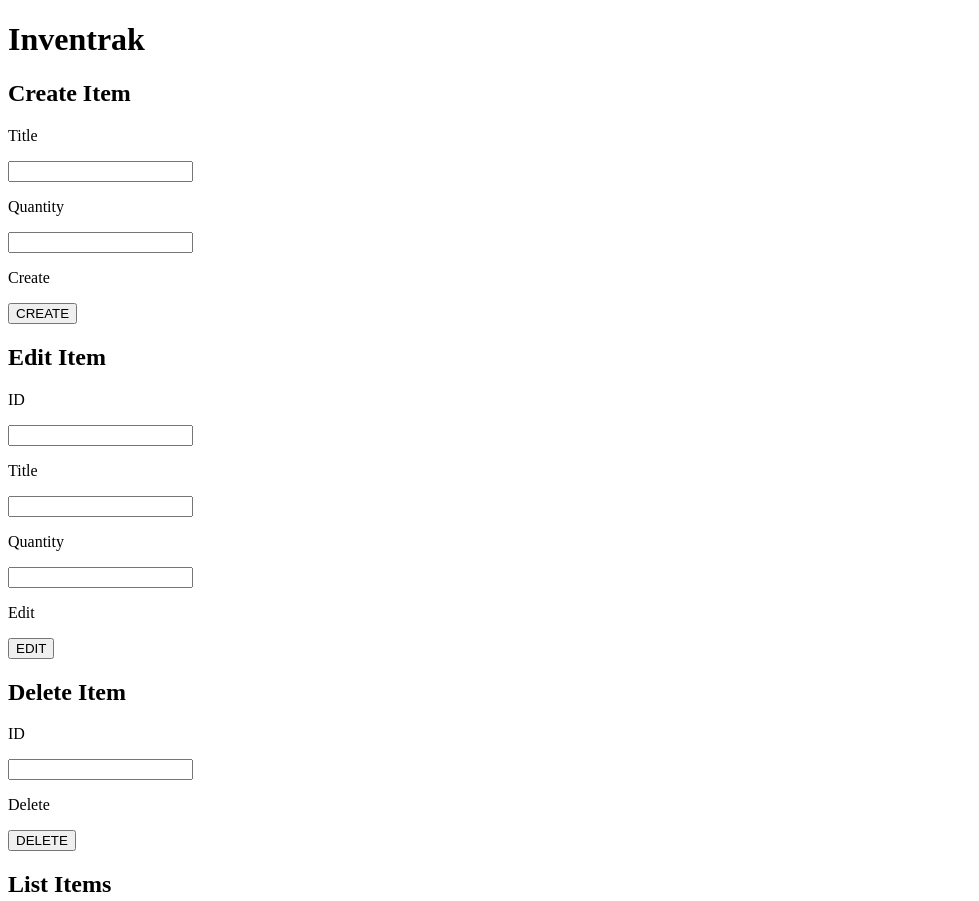
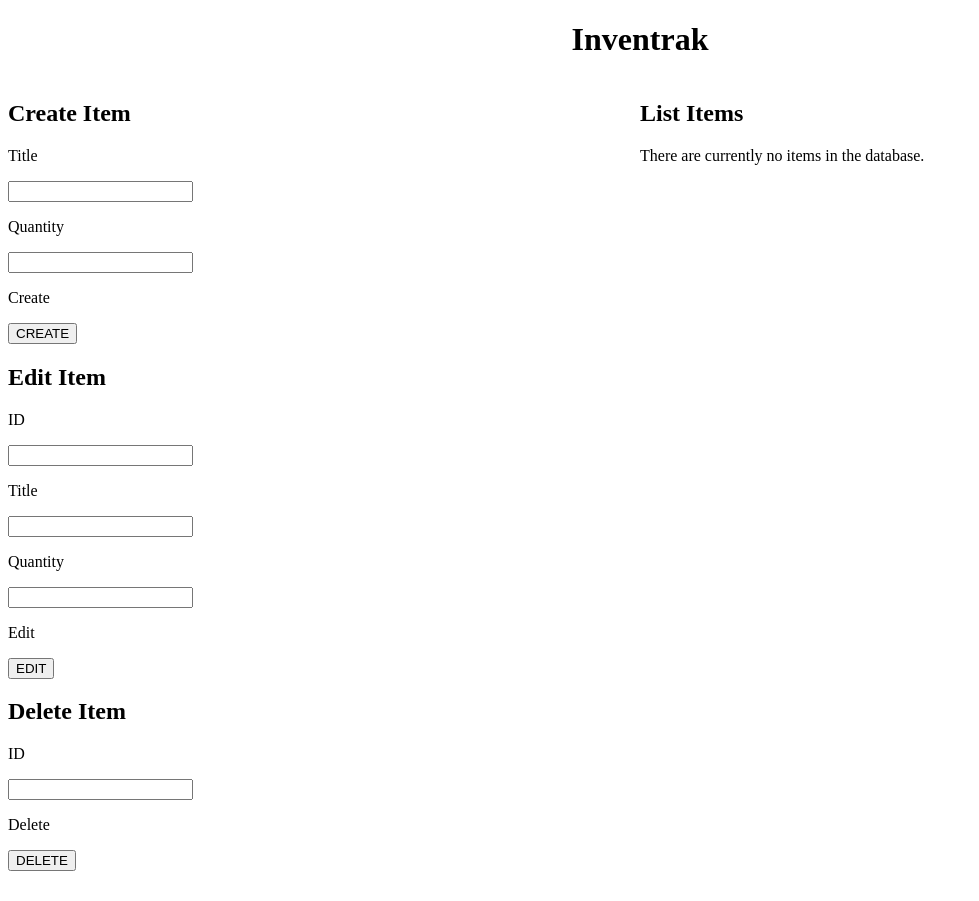
Before and after one commit to wiwichips/inventrak, a website: page public/index.html in a window 1280 px wide. Shown: the top 901 px of the page, without its empty margins (0-979 px from the left). Drawn offline with Linux system fonts and the light colour scheme; no server answers.

Commit message:
Put list to the right side of the page

```diff
--- a/public/index.html
+++ b/public/index.html
@@ -4,7 +4,10 @@
     <meta charset="UTF-8">
   </head>
   <body>
-    <h1>Inventrak</h1>
+    <h1 style="text-align: center">Inventrak</h1>
+
+    <div style="width: 100%; overflow: hidden;">
+      <div style="width: 50%; float: left;">
 
         <!-- Create -->
         <div id='create-div'>
@@ -39,12 +42,19 @@
           <button type="button" id='delete-button'>DELETE</button>
         </div>
 
+      </div>
+
+      <div style="margin-left: 50%;">
+
         <!-- List display -->
         <div id='list-div'>
           <h2>List Items</h2>
           <p id="list">There are currently no items in the database.</p>
         </div>
 
+      </div>
+    </div>
+
     <script src="index.js"></script>
   </body>
 </html>
```
Lines whose indentation alone changed are shown as unchanged.
